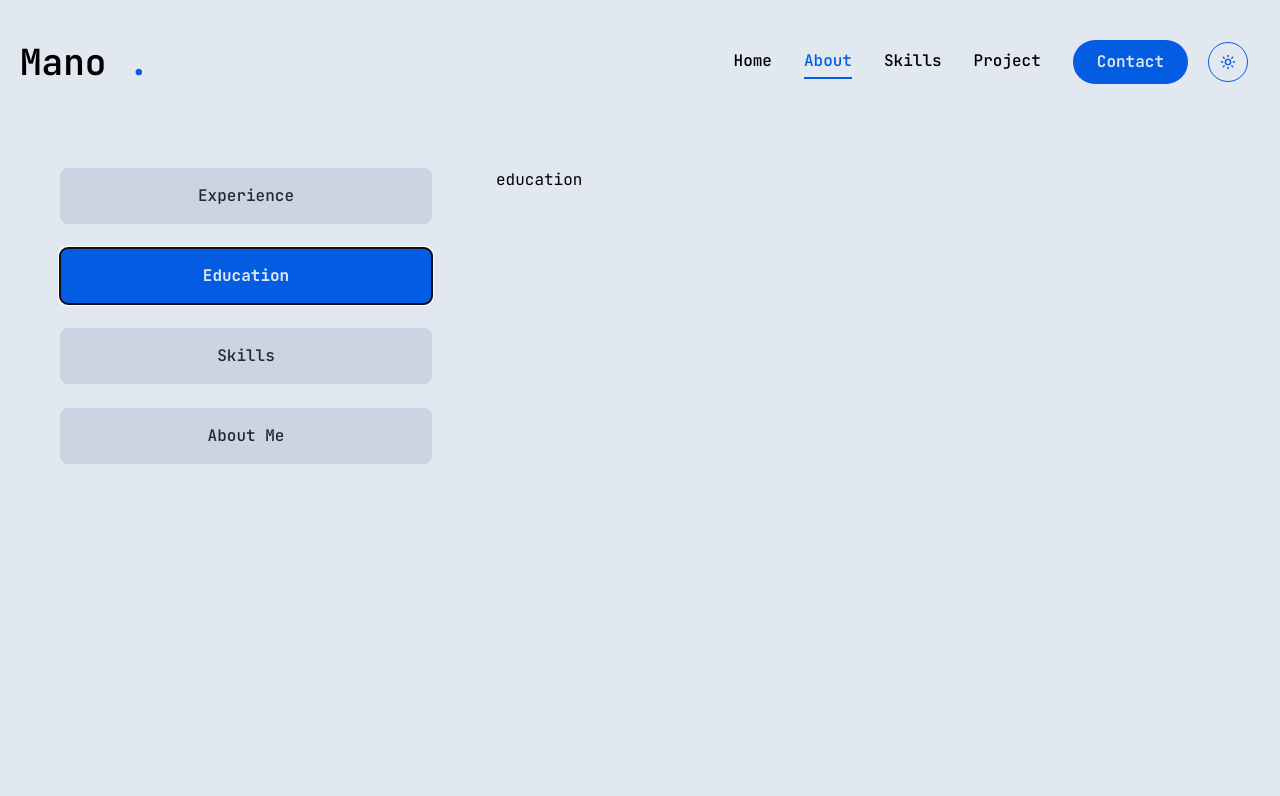
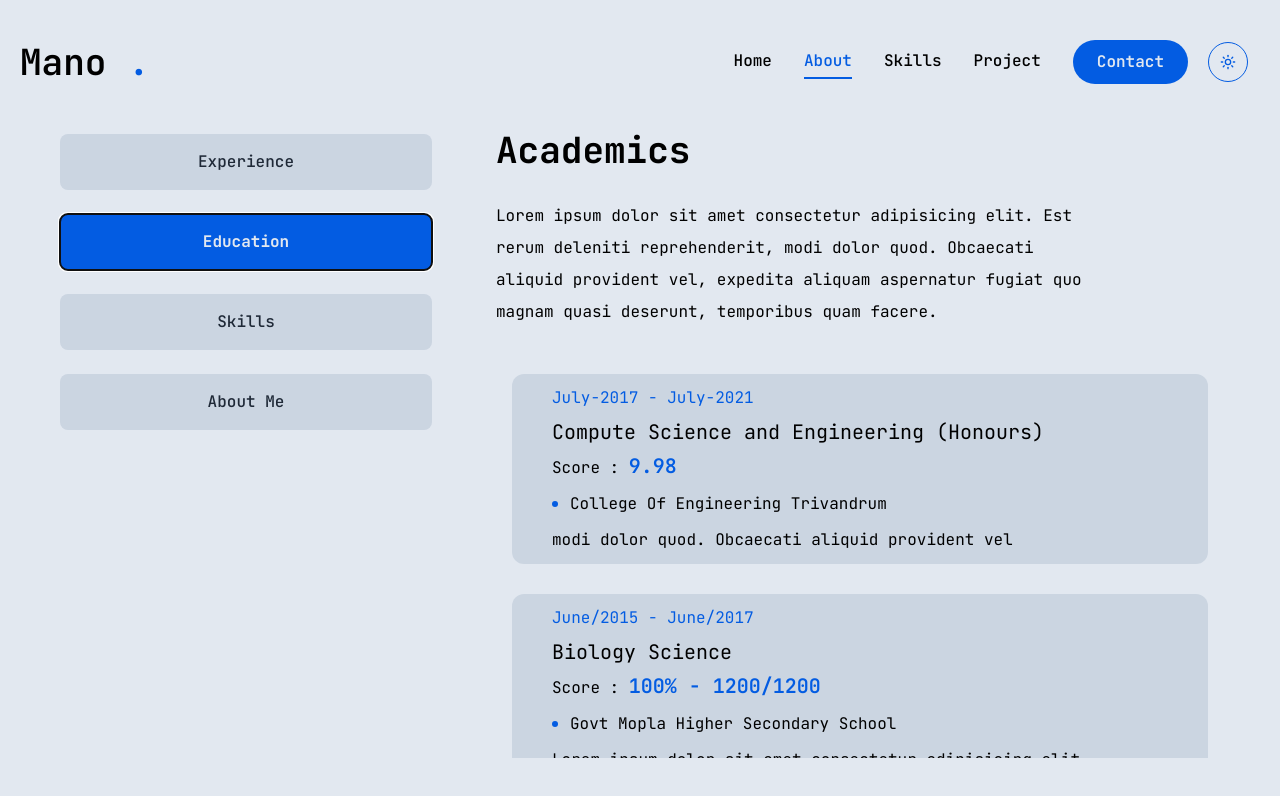
Before and after one commit to abhishekmano/abhishekmano.github.io, a Next.js app: page /resume in a window 1280 px wide. Both pictures are taken after a click on the tab "Education". Shown: the top 796 px of the page. Built offline with nearby package versions, Linux system fonts and the light colour scheme.

Commit message:
Added Academics Section

```diff
--- a/app/resume/page.jsx
+++ b/app/resume/page.jsx
@@ -86,14 +86,14 @@ const education = {
       course: "Compute Science and Engineering (Honours)",
       duration: "July-2017 - July-2021",
       gpa: "9.98",
-      description: "",
+      description: "modi dolor quod. Obcaecati aliquid provident vel",
     },
     {
       school: "Govt Mopla Higher Secondary School",
       course: "Biology Science",
       duration: "June/2015 - June/2017",
       gpa: "100% - 1200/1200",
-      description: "fjsafu df dsf dslfsl",
+      description: "Lorem ipsum dolor sit amet consectetur adipisicing elit.",
     },
   ],
 };
@@ -156,6 +156,7 @@ const Resume = () => {
           </TabsList>
           {/* Content of Tabs */}
           <div className="min-h-[70vh] w-full">
+            {/* Experience */}
             <TabsContent value="experience" className="w-full">
               <div className="flex flex-col gap-[30px] text-center xl:text-left">
                 <h3 className="text-4xl font-bold">{experience.title}</h3>
@@ -186,8 +187,40 @@ const Resume = () => {
               </div>
             </TabsContent>
             <TabsContent value="education" className="w-full">
-              {" "}
-              education
+              <div className="flex flex-col gap-[30px] text-center xl:text-left">
+                <h3 className="text-4xl font-bold">{education.title}</h3>
+                <p className="max-w-[600px] text-contrast/60 mx-auto xl:mx-0">
+                  {education.description}
+                </p>
+                <ScrollArea className="h-[400px]">
+                  <ul className="grid grid-cols-1 gap-[30px] p-2 m-2">
+                    {education.info.map((info, idx) => {
+                      return (
+                        <li
+                          key={idx}
+                          className="bg-primary-hover h-[190px] py-6 px-10 rounded-xl flex flex-col justify-center items-center lg:items-start gap-1 "
+                        >
+                          <span className="text-accent">{info.duration}</span>
+                          <h3 className="text-xl max-w-full min-h-[30px] text-center lg:text-left ">
+                            {info.course}
+                          </h3>
+                          <p className="text-l max-w-full  text-center lg:text-left  ">
+                            Score :{" "}
+                            <span className="font-semibold text-accent text-xl">
+                              {info.gpa}
+                            </span>
+                          </p>
+                          <div className="flex items-center gap-3">
+                            <span className="w-[6px] h-[6px] rounded-full bg-accent"></span>
+                            <p className="text-contrast/60">{info.school}</p>
+                          </div>{" "}
+                          <p className="text-contrast/60">{info.description}</p>
+                        </li>
+                      );
+                    })}
+                  </ul>
+                </ScrollArea>
+              </div>
             </TabsContent>
             <TabsContent value="skills" className="w-full">
               {" "}
```
